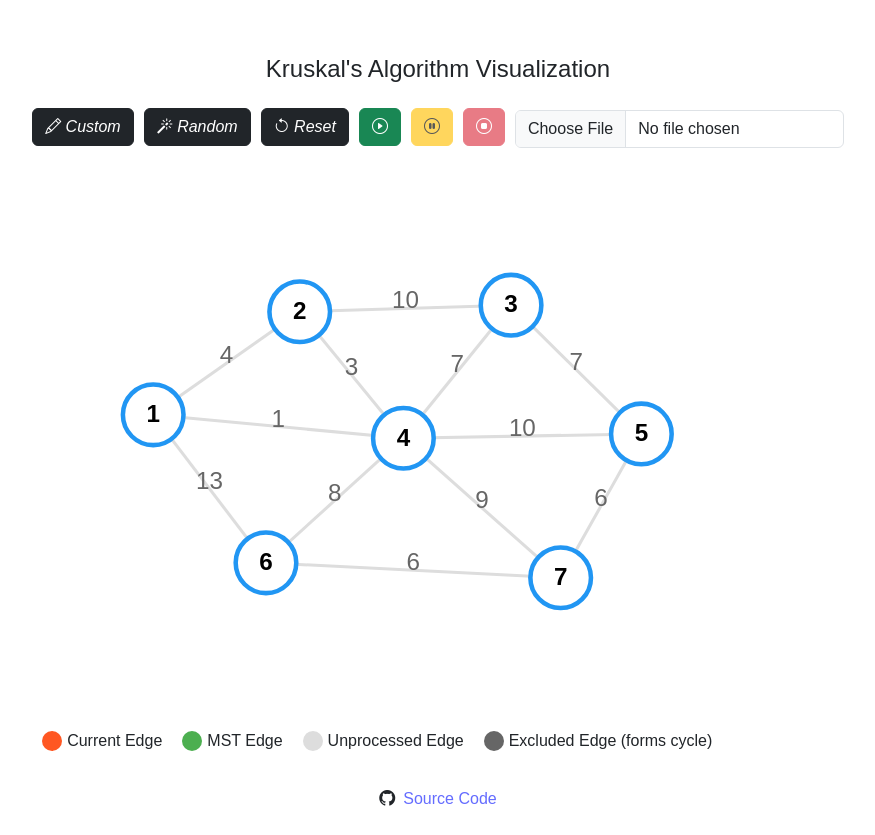
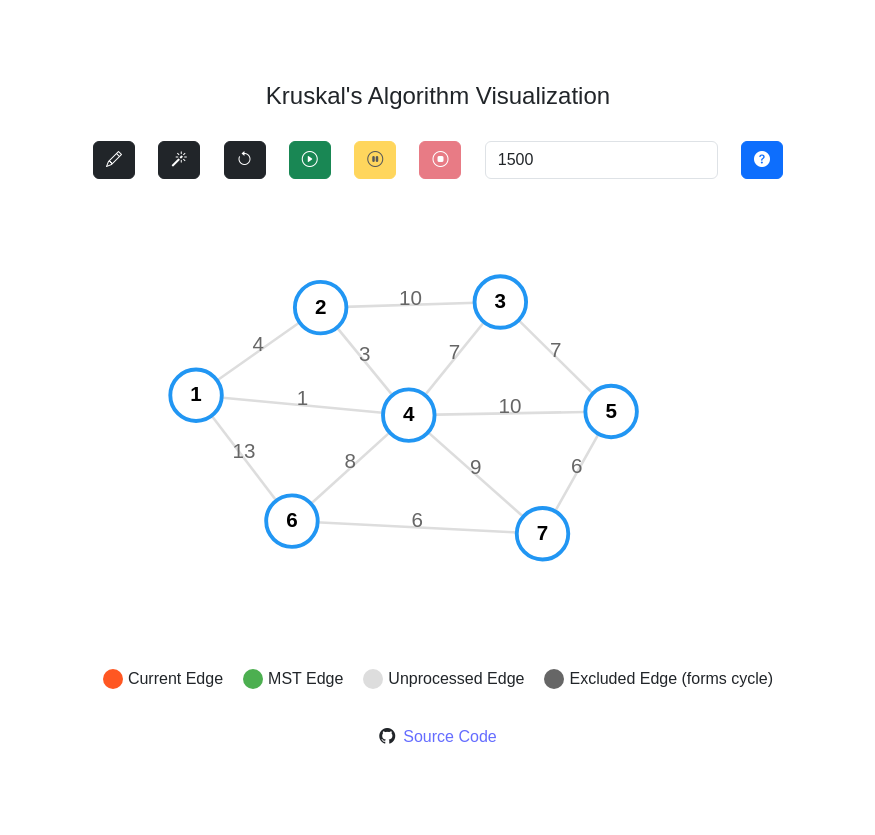
Before and after one commit to ArchontisKostis/algo-vis, a React (Vite) app in the folder app/: page / in a window 1280 px wide. Shown: the whole page, without its empty margins (202-1077 px from the left). After the commit the page ends 800 px from the top, so only its background shows below. Built offline with nearby package versions, Linux system fonts and the light colour scheme.

Commit message:
Update UI buttons

```diff
--- a/app/package.json
+++ b/app/package.json
@@ -10,6 +10,7 @@
     "preview": "vite preview"
   },
   "dependencies": {
+    "bootstrap": "^5.3.3",
     "react": "^18.3.1",
     "react-dom": "^18.3.1",
     "react-loader-spinner": "^6.1.6"
--- a/app/src/App.jsx
+++ b/app/src/App.jsx
@@ -11,6 +11,7 @@ export default function App() {
     const [edges, setEdges] = useState([]);
     const [mstEdges, setMstEdges] = useState([]);
     const [mstSequence, setMstSequence] = useState([]); // To store the sequence of edges in MST
+    const [stepDelay, setStepDelay] = useState(1500);
     const [isRunning, setIsRunning] = useState(false);
     const [currentEdge, setCurrentEdge] = useState(null);
     const [isEditing, setIsEditing] = useState(false);
@@ -62,7 +63,7 @@ export default function App() {
 
         const edge = sortedEdgesRef.current[currentStepRef.current];
         setCurrentEdge(edge);
-        await new Promise(resolve => setTimeout(resolve, 1500));
+        await new Promise(resolve => setTimeout(resolve, stepDelay));
 
         if (ufRef.current.union(edge.from, edge.to)) {
             mstRef.current.push(edge);
@@ -194,23 +195,95 @@ export default function App() {
     };
 
     return (
+        <>
+            <div className="modal fade" id="helpModal" tabIndex="-1" aria-labelledby="helpModalLabel"
+                 aria-hidden="true">
+                <div className="modal-dialog modal-dialog-centered">
+                    <div className="modal-content">
+                        <div className="modal-header">
+                            <h1 className="modal-title fs-5" id="helpModalLabel">
+                                <i className="bi bi-question-circle"></i> Help
+                            </h1>
+                            <button type="button" className="btn-close" data-bs-dismiss="modal"
+                                    aria-label="Close"></button>
+                        </div>
+                        <div className="modal-body">
+                            <ul style={{
+                                listStyleType: "none",
+                                padding: "0",
+                                margin: "0",
+                                textAlign: "left",
+                                display: "flex",
+                                flexDirection: "column",
+                                gap: "0.5em"
+                            }}>
+                                <li>
+                                    <button style={{height: "100%"}} className="btn btn-dark"> <i className="bi bi-pencil"></i> </button> - Enter Edit Mode to create a custom graph.
+                                </li>
+
+                                <li>
+                                    <button style={{height: "100%"}} className="btn btn-dark"> <i className="bi bi-magic"></i> </button> - Generate a random graph.
+                                </li>
+
+                                <li>
+                                    <button style={{height: "100%"}} className="btn btn-dark"> <i className="bi bi-arrow-counterclockwise"></i> </button> - Reset the graph.
+                                </li>
+
+                                <li>
+                                    <button style={{height: "100%"}} className="btn btn-success"> <i className="bi bi-play-circle"></i> </button> - Run the algorithm.
+                                </li>
+
+                                <li>
+                                    <button style={{height: "100%"}} className="btn btn-warning"> <i className="bi bi-pause-circle"></i> </button> - Pause the algorithm.
+                                </li>
+
+                                <li>
+                                    <button style={{height: "100%"}} className="btn btn-danger"> <i className="bi bi-stop-circle"></i> </button> - Stop the algorithm.
+                                </li>
+
+                                <li>
+                                    <input
+                                        style={{width: "20%", backgroundColor: "#e9ecef", padding: ".375rem .75rem", borderRadius: "0.375rem", border: "none"}}
+                                        type="number"
+                                        value="1500"
+                                        disabled="true"
+                                        step="100"
+                                    />&nbsp;&nbsp;- Delay between steps (in ms). Press Enter to apply.
+                                </li>
+                            </ul>
+                        </div>
+                        <div className="modal-footer">
+                            <i style={{textAlign: "center", fontSize: "0.8rem"}}>
+                                The buttons on the current help modal are for demonstration purposes only and do not have any functionality.
+                            </i>
+                        </div>
+                    </div>
+                </div>
+            </div>
+
+
             <div className="App">
                 <h1 style={{fontSize: "1.5em", textAlign: "center"}}>
                     Kruskal's Algorithm Visualization
                 </h1>
 
+                <br/>
+
                 <div className="controls">
                     <button
                         onClick={toggleEditMode}
                         className={isEditing ? 'btn btn-dark active' : 'btn btn-dark'}
+                        data-bs-toggle="tooltip" data-bs-placement="bottom" data-bs-title="Tooltip on bottom"
+                        title={isEditing ? 'Exit Edit Mode' : 'Custom Graph'}
                     >
-                    {isEditing ? 'Exit Edit Mode' : <i className="bi bi-pencil"> Custom</i>}
+                        {isEditing ? 'Exit Edit Mode' : <i className="bi bi-pencil"></i>}
                     </button>
 
                     {!isEditing && (
                         <>
-                        <button type="button" className="btn btn-dark" onClick={generateGraph} disabled={isRunning}>
-                            <i className="bi bi-magic"> Random</i>
+                            <button type="button" className="btn btn-dark" onClick={generateGraph} disabled={isRunning}
+                                    title="Generate Random Graph">
+                                <i className="bi bi-magic"></i>
                             </button>
 
                             <button
@@ -218,8 +291,9 @@ export default function App() {
                                 className="btn btn-dark"
                                 onClick={resetGraph}
                                 disabled={isRunning || nodes.length === 0}
+                                title="Reset"
                             >
-                            <i className="bi bi-arrow-counterclockwise"> Reset</i>
+                                <i className="bi bi-arrow-counterclockwise"></i>
                             </button>
 
                             <button
@@ -270,22 +344,30 @@ export default function App() {
                                 <i className="bi bi-stop-circle"></i>
                             </button>
 
-                    </>
-                )}
-
-                {!isEditing && (
-                    <>
-                        {/* File upload button */}
-                        <div className="mb-3">
+                            <div className="form-outline">
+                                {/*<label className="form-label" htmlFor="typeNumber">*/}
+                                {/*    Delay (ms)*/}
+                                {/*</label>*/}
                                 <input
+                                    type="number"
+                                    id="typeNumber"
                                     className="form-control"
-                                id="formFile"
-                                type="file"
-                                accept=".json"
-                                onChange={handleFileUpload}
-                                style={{marginTop: '20px'}}
+                                    value={stepDelay}
+                                    onChange={(e) => setStepDelay(e.target.value)}
+                                    onBlur={(e) => setStepDelay(e.target.value)}
+                                    disabled={isRunning}
+                                    step={100}
+                                    min={0}
                                 />
                             </div>
+
+                            <button
+                                data-bs-toggle="modal" data-bs-target="#helpModal"
+                                className="btn btn-primary"
+                                title="Help"
+                            >
+                                <i className="bi bi-question-circle-fill"></i>
+                            </button>
                         </>
                     )}
                 </div>
@@ -338,8 +420,10 @@ export default function App() {
                     alignItems: "center",
                     gap: "0.5em",
                 }}>
-                <i className="bi bi-github"> </i> <a href="https://github.com/ArchontisKostis/algo-vis" rel="noreferrer" target="_blank"> Source Code</a>
+                    <i className="bi bi-github"> </i> <a href="https://github.com/ArchontisKostis/algo-vis"
+                                                         rel="noreferrer" target="_blank"> Source Code</a>
                 </footer>
             </div>
+        </>
     );
 }
--- a/app/vite.config.js
+++ b/app/vite.config.js
@@ -4,5 +4,5 @@ import react from '@vitejs/plugin-react'
 // https://vite.dev/config/
 export default defineConfig({
   plugins: [react()],
-  base: '/kruskal/',
+  // base: '/kruskal/',
 })
```
Also changed, not shown: 1 other file (tests, documents, lock files or other folders). Lines whose indentation alone changed are shown as unchanged.
